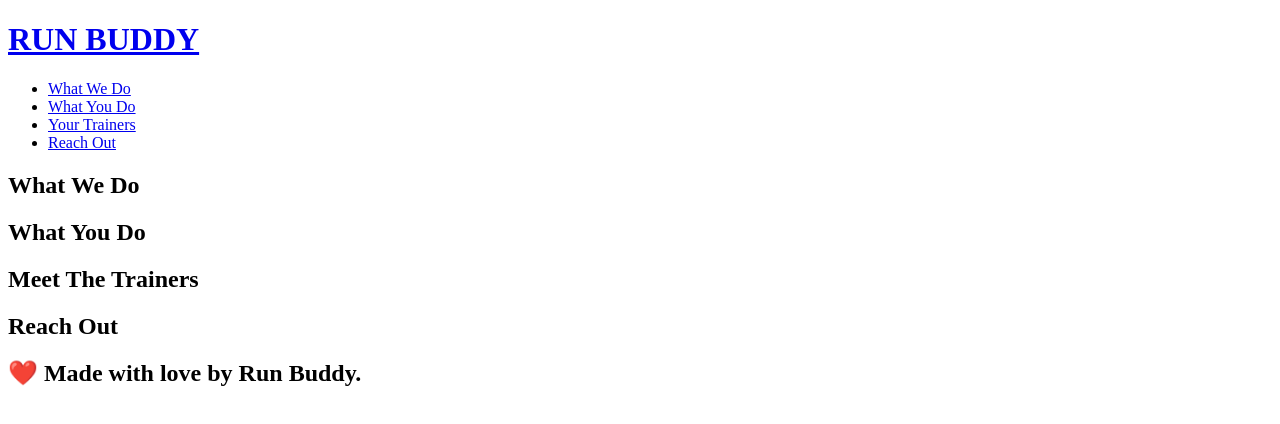
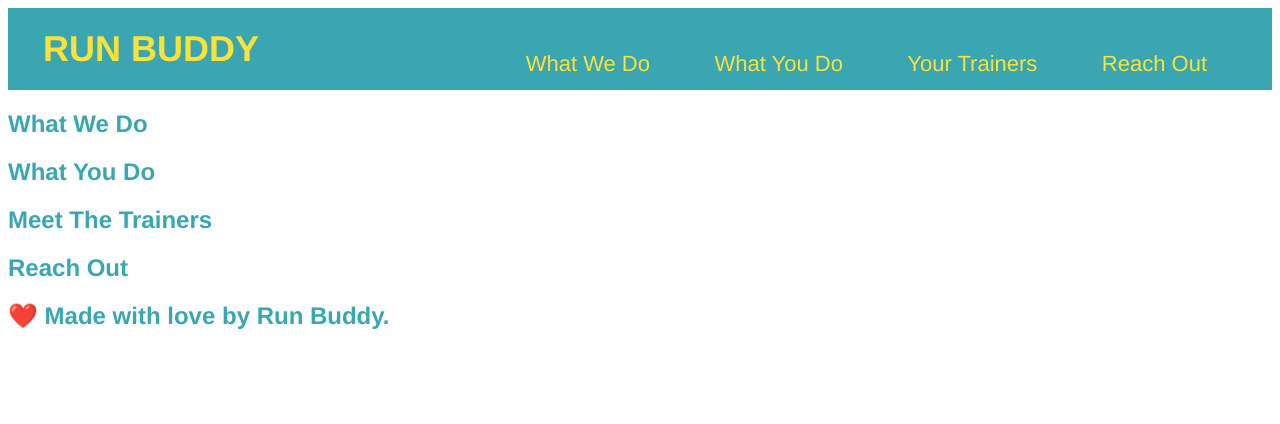
Before and after one commit to tburn3/run-buddy, a plain HTML site: page index.html in a window 1280 px wide. Drawn offline with Linux system fonts and the light colour scheme.

Commit message:
<style css, added naviagtion bars in line and adjusted margins and border.>

```diff
--- /dev/null
+++ b/assets/css/style.css
@@ -0,0 +1,51 @@
+{
+    margin: 0;
+    padding: 0;
+}
+
+body {
+    /* more on this crazy alphanumerical value in a minute! */
+    color: #39a6b2;
+    font-family: helvetica, arial, sans-serif;
+}
+/* apply styles to header> */
+header {
+    padding: 20px 35px;
+    background-color: #39a6b2;
+        }
+
+header h1 {
+    font-weight: bold;
+    font-size: 36px;
+    color: #fce138;
+    margin: 0%;
+    display: inline;
+}
+
+header a{
+    text-decoration: none;
+    color: #fce138;
+}
+
+header nav {
+    float: right;
+    margin: 7px 0
+}
+
+header nav ul li {
+    display: inline;
+}
+
+header nav ul li a {
+    margin: 0 30px;
+    font-weight: lighter;
+    font-size: 22px;
+}
+
+header h1 {
+    font-weight: bold;
+    font-size: 36px;
+    color: #fce138;
+    margin: 0;
+    display: inline;
+}
--- a/index.html
+++ b/index.html
@@ -1,6 +1,7 @@
 <!DOCTYPE html>
 <html lang="en">
     <head>
+        <link rel="stylesheet" href="./assets/css/style.css" />
         <meta charset="UTF-8" />
         <title>Run Buddy</title>
     </head>
```
